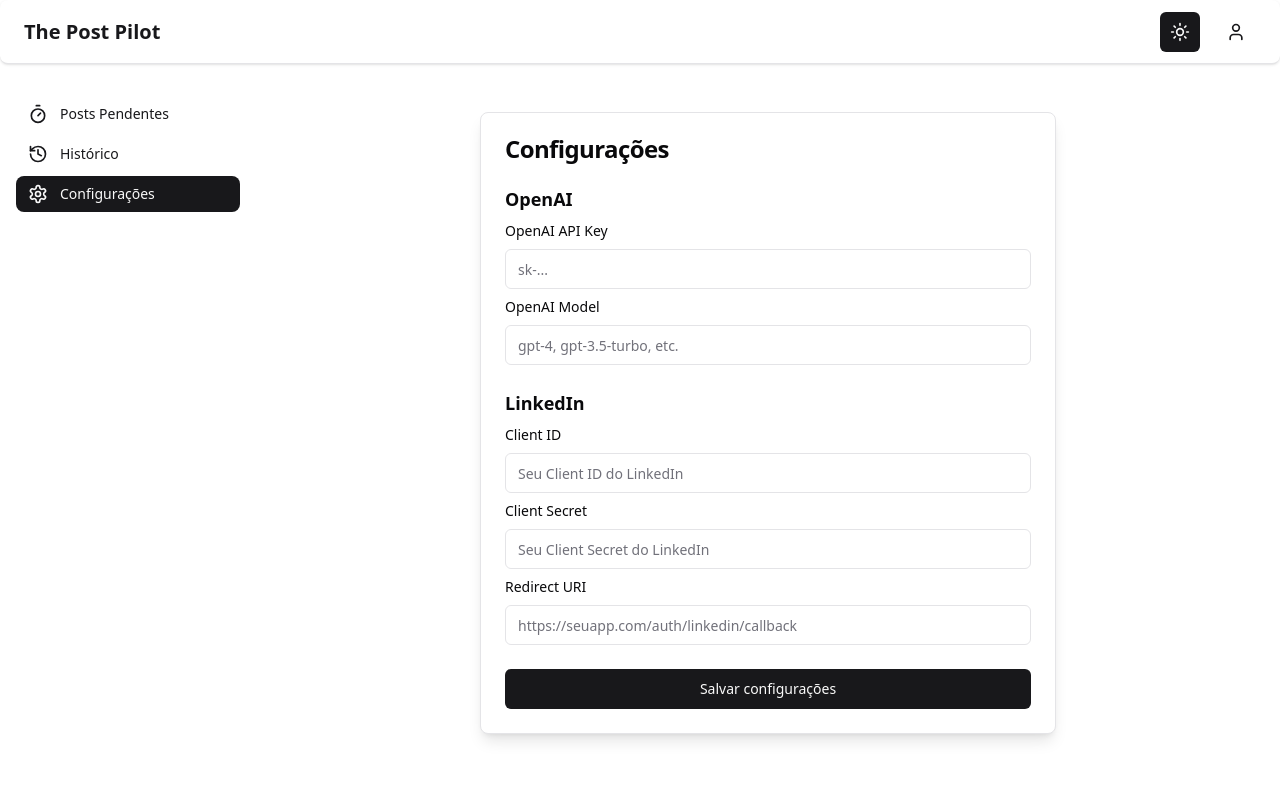
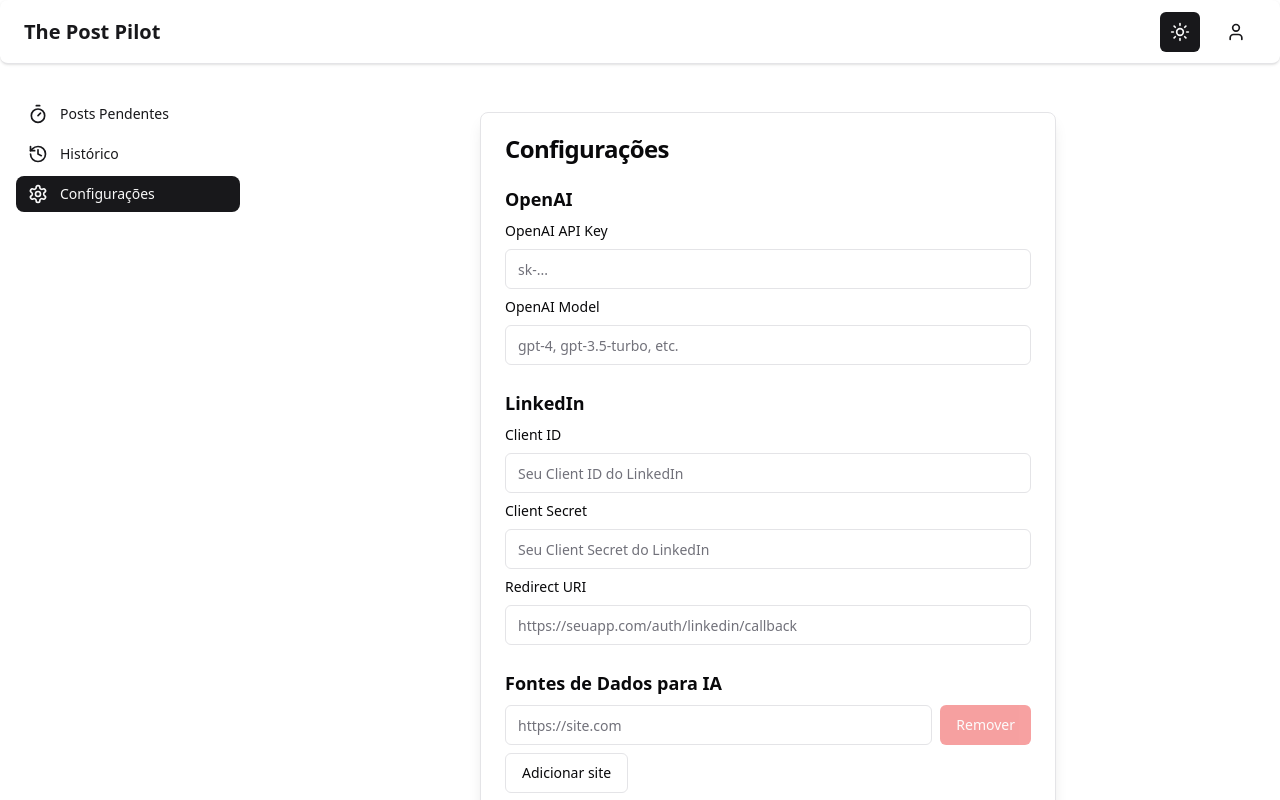
Before and after one commit to rafaeljfec2/connexto-the-post-pilot-social-midia, a React (Vite) app in the folder apps/web/: page /app/settings in a window 1280 px wide. Both pictures are taken after typing "name@example.com", "Sample123" into the empty fields and a click on the button "Entrar". Built offline with nearby package versions, Linux system fonts and the light colour scheme.

Commit message:
style(history): display published posts as a vertical list
- Change card layout from grid to single-column vertical list
- Center cards with max-w-3xl and consistent spacing
- Improves readability and aligns with the timeline style of other pages

```diff
--- a/apps/web/src/pages/History.tsx
+++ b/apps/web/src/pages/History.tsx
@@ -1,5 +1,12 @@
 import { Button } from '@/components/ui/button'
-import { Card, CardContent, CardDescription, CardFooter, CardHeader, CardTitle } from '@/components/ui/card'
+import {
+  Card,
+  CardContent,
+  CardDescription,
+  CardFooter,
+  CardHeader,
+  CardTitle,
+} from '@/components/ui/card'
 import { Badge } from '@/components/ui/badge'
 import { BarChart2, Share2 } from 'lucide-react'
 
@@ -8,7 +15,8 @@ const publishedPosts = [
   {
     id: 1,
     title: 'O futuro do trabalho remoto',
-    content: 'O trabalho remoto veio para ficar e está transformando a forma como as empresas operam...',
+    content:
+      'O trabalho remoto veio para ficar e está transformando a forma como as empresas operam...',
     status: 'publicado',
     publishedAt: '2024-02-19T15:30:00Z',
     metrics: {
@@ -33,15 +41,13 @@ const publishedPosts = [
 
 export function History() {
   return (
-    <div className="container mx-auto px-2 sm:px-4 md:px-6 space-y-6">
+    <div className="container mx-auto space-y-6 px-2 sm:px-4 md:px-6">
       <div>
-        <h2 className="text-2xl md:text-3xl font-bold tracking-tight">Histórico de Posts</h2>
-        <p className="text-muted-foreground">
-          Visualize o desempenho dos seus posts publicados
-        </p>
+        <h2 className="text-2xl font-bold tracking-tight md:text-3xl">Histórico de Posts</h2>
+        <p className="text-muted-foreground">Visualize o desempenho dos seus posts publicados</p>
       </div>
-      <div className="grid gap-4 grid-cols-1 md:grid-cols-2">
-        {publishedPosts.map((post) => (
+      <div className="mx-auto max-w-3xl space-y-4">
+        {publishedPosts.map(post => (
           <Card key={post.id} className="bg-card">
             <CardHeader>
               <div className="flex items-center justify-between">
@@ -55,7 +61,7 @@ export function History() {
               </div>
             </CardHeader>
             <CardContent>
-              <p className="text-muted-foreground mb-4">{post.content}</p>
+              <p className="mb-4 text-muted-foreground">{post.content}</p>
               <div className="flex items-center space-x-4 text-sm text-muted-foreground">
                 <div className="flex items-center">
                   <BarChart2 className="mr-1 h-4 w-4" />
--- a/apps/web/src/pages/PendingPosts.tsx
+++ b/apps/web/src/pages/PendingPosts.tsx
@@ -211,6 +211,11 @@ export function PendingPosts() {
                 <Button variant="outline" className="flex-1">
                   Agendar
                 </Button>
+                {post.status === 'pending' && (
+                  <Button className="flex-1 bg-green-600 text-white hover:bg-green-700">
+                    Publicar
+                  </Button>
+                )}
                 <Button variant="destructive" className="flex-1">
                   Excluir
                 </Button>
--- a/apps/web/src/pages/Settings.tsx
+++ b/apps/web/src/pages/Settings.tsx
@@ -1,7 +1,7 @@
-import { Card, CardContent, CardHeader, CardTitle } from "@/components/ui/card"
-import { Input } from "@/components/ui/input"
-import { Button } from "@/components/ui/button"
-import { useForm } from "react-hook-form"
+import { Card, CardContent, CardHeader, CardTitle } from '@/components/ui/card'
+import { Input } from '@/components/ui/input'
+import { Button } from '@/components/ui/button'
+import { useForm, useFieldArray } from 'react-hook-form'
 
 interface SettingsFormValues {
   openaiApiKey: string
@@ -9,71 +9,138 @@ interface SettingsFormValues {
   linkedinClientId: string
   linkedinClientSecret: string
   linkedinRedirectUri: string
+  dataSources: { url: string }[]
 }
 
 export function Settings() {
-  const { register, handleSubmit, formState: { errors, isSubmitting } } = useForm<SettingsFormValues>()
+  const {
+    register,
+    handleSubmit,
+    control,
+    formState: { errors, isSubmitting },
+  } = useForm<SettingsFormValues>({
+    defaultValues: { dataSources: [{ url: '' }] },
+  })
+  const { fields, append, remove } = useFieldArray({
+    control,
+    name: 'dataSources',
+  })
 
   const onSubmit = (data: SettingsFormValues) => {
     // Aqui você pode salvar as configurações (ex: via API ou localStorage)
-    alert("Configurações salvas com sucesso!\n" + JSON.stringify(data, null, 2))
+    alert('Configurações salvas com sucesso!\n' + JSON.stringify(data, null, 2))
   }
 
   return (
-    <div className="container mx-auto px-2 sm:px-4 md:px-6 py-6 flex justify-center">
-      <Card className="bg-card w-full max-w-xl">
+    <div className="container mx-auto flex justify-center px-2 py-6 sm:px-4 md:px-6">
+      <Card className="w-full max-w-xl bg-card">
         <CardHeader>
           <CardTitle>Configurações</CardTitle>
         </CardHeader>
         <CardContent>
           <form className="space-y-6" onSubmit={handleSubmit(onSubmit)}>
             <div>
-              <h2 className="text-lg font-semibold mb-2">OpenAI</h2>
+              <h2 className="mb-2 text-lg font-semibold">OpenAI</h2>
               <div className="space-y-2">
-                <label htmlFor="openaiApiKey" className="block text-sm font-medium">OpenAI API Key</label>
+                <label htmlFor="openaiApiKey" className="block text-sm font-medium">
+                  OpenAI API Key
+                </label>
                 <Input
                   id="openaiApiKey"
                   placeholder="sk-..."
                   type="password"
-                  {...register("openaiApiKey", { required: true })}
+                  {...register('openaiApiKey', { required: true })}
                   autoComplete="off"
                 />
-                {errors.openaiApiKey && <span className="text-destructive text-xs">API Key é obrigatória</span>}
-                <label htmlFor="openaiModel" className="block text-sm font-medium">OpenAI Model</label>
+                {errors.openaiApiKey && (
+                  <span className="text-xs text-destructive">API Key é obrigatória</span>
+                )}
+                <label htmlFor="openaiModel" className="block text-sm font-medium">
+                  OpenAI Model
+                </label>
                 <Input
                   id="openaiModel"
                   placeholder="gpt-4, gpt-3.5-turbo, etc."
-                  {...register("openaiModel", { required: true })}
+                  {...register('openaiModel', { required: true })}
                 />
-                {errors.openaiModel && <span className="text-destructive text-xs">Modelo é obrigatório</span>}
+                {errors.openaiModel && (
+                  <span className="text-xs text-destructive">Modelo é obrigatório</span>
+                )}
               </div>
             </div>
             <div>
-              <h2 className="text-lg font-semibold mb-2">LinkedIn</h2>
+              <h2 className="mb-2 text-lg font-semibold">LinkedIn</h2>
               <div className="space-y-2">
-                <label htmlFor="linkedinClientId" className="block text-sm font-medium">Client ID</label>
+                <label htmlFor="linkedinClientId" className="block text-sm font-medium">
+                  Client ID
+                </label>
                 <Input
                   id="linkedinClientId"
                   placeholder="Seu Client ID do LinkedIn"
-                  {...register("linkedinClientId", { required: true })}
+                  {...register('linkedinClientId', { required: true })}
                 />
-                {errors.linkedinClientId && <span className="text-destructive text-xs">Client ID é obrigatório</span>}
-                <label htmlFor="linkedinClientSecret" className="block text-sm font-medium">Client Secret</label>
+                {errors.linkedinClientId && (
+                  <span className="text-xs text-destructive">Client ID é obrigatório</span>
+                )}
+                <label htmlFor="linkedinClientSecret" className="block text-sm font-medium">
+                  Client Secret
+                </label>
                 <Input
                   id="linkedinClientSecret"
                   placeholder="Seu Client Secret do LinkedIn"
                   type="password"
-                  {...register("linkedinClientSecret", { required: true })}
+                  {...register('linkedinClientSecret', { required: true })}
                   autoComplete="off"
                 />
-                {errors.linkedinClientSecret && <span className="text-destructive text-xs">Client Secret é obrigatório</span>}
-                <label htmlFor="linkedinRedirectUri" className="block text-sm font-medium">Redirect URI</label>
+                {errors.linkedinClientSecret && (
+                  <span className="text-xs text-destructive">Client Secret é obrigatório</span>
+                )}
+                <label htmlFor="linkedinRedirectUri" className="block text-sm font-medium">
+                  Redirect URI
+                </label>
                 <Input
                   id="linkedinRedirectUri"
                   placeholder="https://seuapp.com/auth/linkedin/callback"
-                  {...register("linkedinRedirectUri", { required: true })}
+                  {...register('linkedinRedirectUri', { required: true })}
                 />
-                {errors.linkedinRedirectUri && <span className="text-destructive text-xs">Redirect URI é obrigatória</span>}
+                {errors.linkedinRedirectUri && (
+                  <span className="text-xs text-destructive">Redirect URI é obrigatória</span>
+                )}
+              </div>
+            </div>
+            <div>
+              <h2 className="mb-2 text-lg font-semibold">Fontes de Dados para IA</h2>
+              <div className="space-y-2">
+                {fields.map((field, index) => (
+                  <div key={field.id} className="flex items-center gap-2">
+                    <Input
+                      type="url"
+                      placeholder="https://site.com"
+                      {...register(`dataSources.${index}.url`, {
+                        required: 'Informe a URL',
+                        pattern: {
+                          value: /^(https?:\/\/)?([\w\-]+\.)+[\w\-]+(\/[\w\-./?%&=]*)?$/,
+                          message: 'URL inválida',
+                        },
+                      })}
+                      className="flex-1"
+                    />
+                    <Button
+                      type="button"
+                      variant="destructive"
+                      onClick={() => remove(index)}
+                      disabled={fields.length === 1}
+                    >
+                      Remover
+                    </Button>
+                  </div>
+                ))}
+                <Button type="button" variant="outline" onClick={() => append({ url: '' })}>
+                  Adicionar site
+                </Button>
+                {errors.dataSources && (
+                  <span className="text-xs text-destructive">Verifique as URLs informadas</span>
+                )}
               </div>
             </div>
             <Button type="submit" className="w-full" disabled={isSubmitting}>
```
